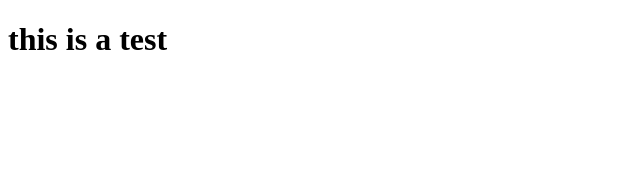
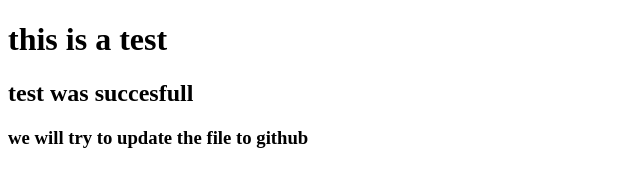
Before and after one commit to imtiazimran/this-is-a-test, a plain HTML site: page index.html in a window 1280 px wide. Shown: the whole page, without its empty margins (0-640 px from the left). Drawn offline with Linux system fonts and the light colour scheme.

Commit message:
add some tags

```diff
--- a/index.html
+++ b/index.html
@@ -8,5 +8,7 @@
 </head>
 <body>
     <h1>this is a test</h1>
+    <h2>test was succesfull</h2>
+    <h3>we will try to update the file to github</h3>
 </body>
 </html>
```
